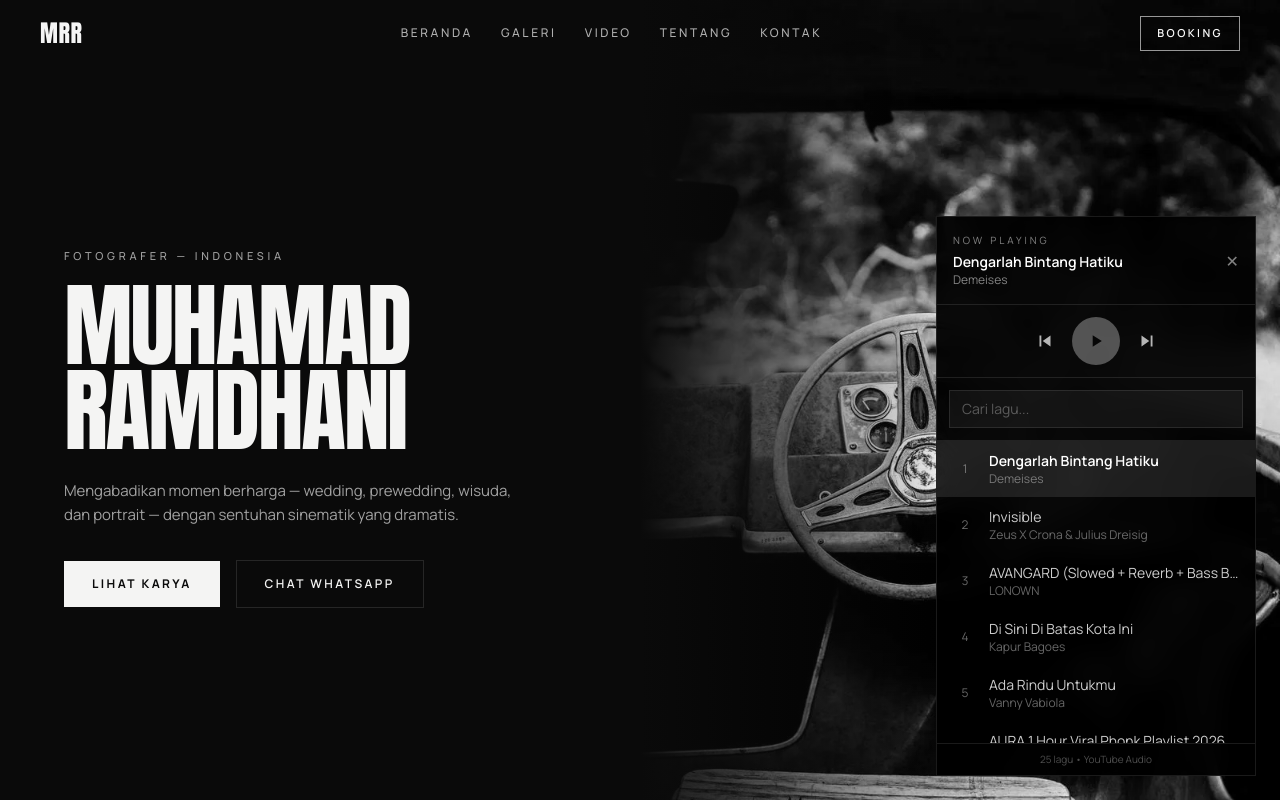
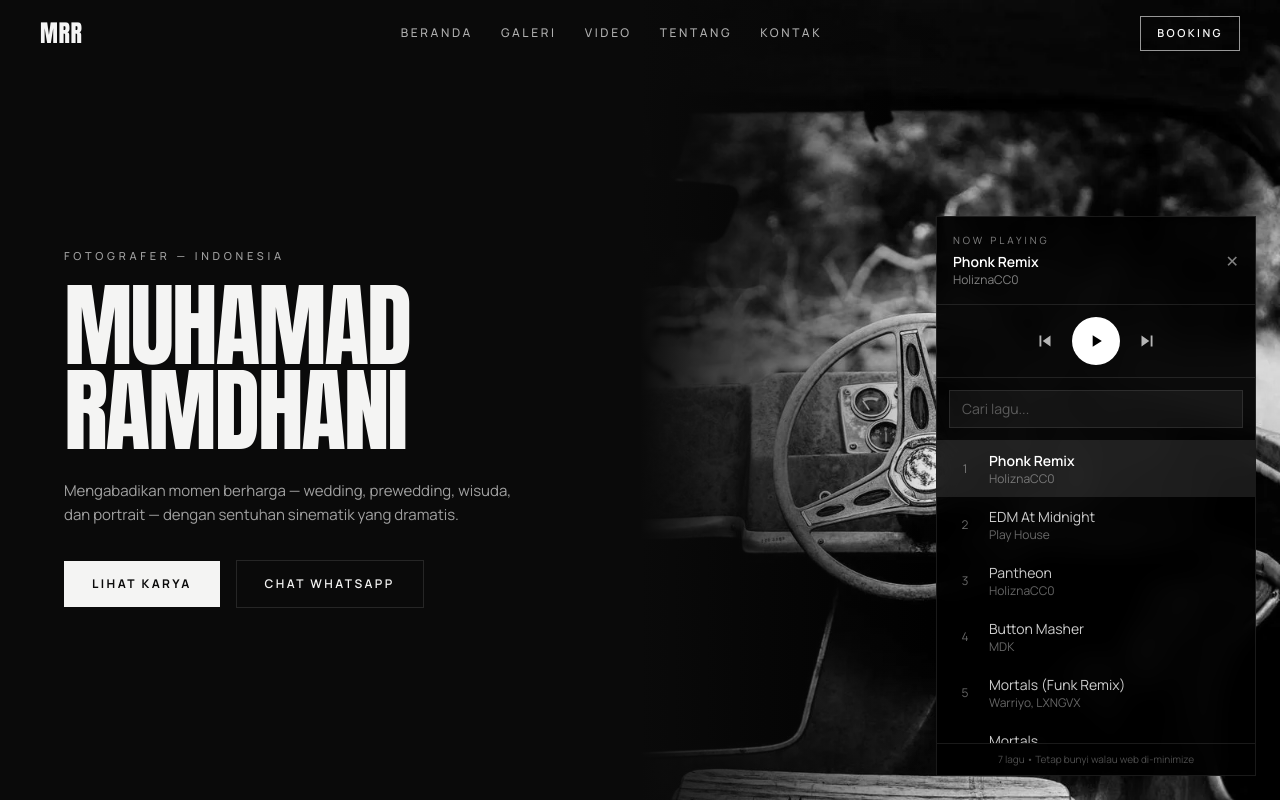
Before and after one commit to depokmimi/Portofolio--fotografer, a Next.js app: page / in a window 1280 px wide. Both pictures are taken after a click on the button "Open music player". Shown: the top 800 px of the page. Built offline with nearby package versions, Linux system fonts and the light colour scheme.

Commit message:
Player MP3 phonk/EDM (7 lagu) dengan background play

```diff
--- a/app/components/MusicPlayer.tsx
+++ b/app/components/MusicPlayer.tsx
@@ -1,33 +1,44 @@
 "use client";
 
-import { useState, useRef, useEffect } from "react";
+import { useState, useRef, useEffect, useCallback } from "react";
 
-// Musik royalty-free dari repo mulmocast-media (bisa di-stream langsung)
+// Playlist: CC0 + NCS (royalty-free, boleh dipakai)
+// 1-3: CC0 dari sapirca/timecues-studio | 4-7: NCS dari incrxyt/.mp3-files-for-terribledash
 const TRACKS = [
   {
-    title: "Theme",
-    artist: "mulmocast-media",
-    url: "https://raw.githubusercontent.com/receptron/mulmocast-media/main/bgms/theme001.mp3",
+    title: "Phonk Remix",
+    artist: "HoliznaCC0",
+    src: "https://raw.githubusercontent.com/sapirca/timecues-studio/main/data-default/songs/phonk-remix/phonk-remix.mp3",
   },
   {
-    title: "Classical I",
-    artist: "mulmocast-media",
-    url: "https://raw.githubusercontent.com/receptron/mulmocast-media/main/bgms/classical001.mp3",
+    title: "EDM At Midnight",
+    artist: "Play House",
+    src: "https://raw.githubusercontent.com/sapirca/timecues-studio/main/data-default/songs/edm-at-midnight/edm-at-midnight.mp3",
   },
   {
-    title: "Classical II",
-    artist: "mulmocast-media",
-    url: "https://raw.githubusercontent.com/receptron/mulmocast-media/main/bgms/classical002.mp3",
+    title: "Pantheon",
+    artist: "HoliznaCC0",
+    src: "https://raw.githubusercontent.com/sapirca/timecues-studio/main/data-default/songs/pantheon/pantheon.mp3",
   },
   {
-    title: "Vibe I",
-    artist: "mulmocast-media",
-    url: "https://raw.githubusercontent.com/receptron/mulmocast-media/main/bgms/vibe001.mp3",
+    title: "Button Masher",
+    artist: "MDK",
+    src: "https://raw.githubusercontent.com/incrxyt/.mp3-files-for-terribledash/main/MDK%20-%20Button%20Masher%20%5BNCS%20Release%5D.mp3",
   },
   {
-    title: "Vibe II",
-    artist: "mulmocast-media",
-    url: "https://raw.githubusercontent.com/receptron/mulmocast-media/main/bgms/vibe002.mp3",
+    title: "Mortals (Funk Remix)",
+    artist: "Warriyo, LXNGVX",
+    src: "https://raw.githubusercontent.com/incrxyt/.mp3-files-for-terribledash/main/Warriyo%2C%20LXNGVX%20-%20Mortals%20Funk%20Remix%20%5BNCS%20Release%5D.mp3",
+  },
+  {
+    title: "Mortals",
+    artist: "Warriyo, Laura Brehm",
+    src: "https://raw.githubusercontent.com/incrxyt/.mp3-files-for-terribledash/main/Warriyo%2C%20Laura%20Brehm%20-%20Mortals%20%28feat.%20Laura%20Brehm%29%20%5BNCS%20Release%5D.mp3",
+  },
+  {
+    title: "a little break",
+    artist: "youth®",
+    src: "https://raw.githubusercontent.com/incrxyt/.mp3-files-for-terribledash/main/youth%C2%AE%20-%20a%20little%20break%20%5BNCS%20Release%5D.mp3",
   },
 ];
 
@@ -35,61 +46,155 @@ export default function MusicPlayer() {
   const [isPlaying, setIsPlaying] = useState(false);
   const [currentTrack, setCurrentTrack] = useState(0);
   const [isExpanded, setIsExpanded] = useState(false);
-  const audioRef = useRef<HTMLAudioElement>(null);
+  const [search, setSearch] = useState("");
+  const audioRef = useRef<HTMLAudioElement | null>(null);
 
   const track = TRACKS[currentTrack];
 
-  useEffect(() => {
+  const filteredTracks = TRACKS.map((t, i) => ({ ...t, index: i })).filter(
+    (t) =>
+      t.title.toLowerCase().includes(search.toLowerCase()) ||
+      t.artist.toLowerCase().includes(search.toLowerCase())
+  );
+
+  const playTrack = useCallback((index: number) => {
+    setCurrentTrack(index);
+    const audio = audioRef.current;
+    if (audio) {
+      audio.src = TRACKS[index].src;
+      audio.play().catch(() => {});
+    }
+  }, []);
+
+  const togglePlay = useCallback(() => {
     const audio = audioRef.current;
     if (!audio) return;
     if (isPlaying) {
-      audio.play().catch(() => setIsPlaying(false));
+      audio.pause();
     } else {
+      if (!audio.src) audio.src = track.src;
+      audio.play().catch(() => {});
+    }
+  }, [isPlaying, track.src]);
+
+  const nextTrack = useCallback(() => {
+    playTrack((currentTrack + 1) % TRACKS.length);
+  }, [currentTrack, playTrack]);
+
+  const prevTrack = useCallback(() => {
+    playTrack((currentTrack - 1 + TRACKS.length) % TRACKS.length);
+  }, [currentTrack, playTrack]);
+
+  // Setup audio element + Media Session API (untuk background play & lock screen)
+  useEffect(() => {
+    const audio = new Audio();
+    audio.preload = "metadata";
+    audioRef.current = audio;
+
+    const onPlay = () => setIsPlaying(true);
+    const onPause = () => setIsPlaying(false);
+    const onEnded = () => {
+      setCurrentTrack((prev) => {
+        const next = (prev + 1) % TRACKS.length;
+        setTimeout(() => {
+          const a = audioRef.current;
+          if (a) {
+            a.src = TRACKS[next].src;
+            a.play().catch(() => {});
+          }
+        }, 0);
+        return next;
+      });
+    };
+
+    audio.addEventListener("play", onPlay);
+    audio.addEventListener("pause", onPause);
+    audio.addEventListener("ended", onEnded);
+
+    // Media Session API: kontrol dari lock screen / notifikasi
+    if ("mediaSession" in navigator) {
+      try {
+        navigator.mediaSession.setActionHandler("play", () => audio.play().catch(() => {}));
+        navigator.mediaSession.setActionHandler("pause", () => audio.pause());
+        navigator.mediaSession.setActionHandler("previoustrack", () => {
+          setCurrentTrack((prev) => {
+            const idx = (prev - 1 + TRACKS.length) % TRACKS.length;
+            setTimeout(() => {
+              const a = audioRef.current;
+              if (a) {
+                a.src = TRACKS[idx].src;
+                a.play().catch(() => {});
+              }
+            }, 0);
+            return idx;
+          });
+        });
+        navigator.mediaSession.setActionHandler("nexttrack", () => {
+          setCurrentTrack((prev) => {
+            const idx = (prev + 1) % TRACKS.length;
+            setTimeout(() => {
+              const a = audioRef.current;
+              if (a) {
+                a.src = TRACKS[idx].src;
+                a.play().catch(() => {});
+              }
+            }, 0);
+            return idx;
+          });
+        });
+      } catch {
+        // Abaikan kalau browser tidak support
+      }
+    }
+
+    return () => {
+      audio.removeEventListener("play", onPlay);
+      audio.removeEventListener("pause", onPause);
+      audio.removeEventListener("ended", onEnded);
       audio.pause();
+      audioRef.current = null;
+    };
+  }, []);
+
+  // Update Media Session metadata saat lagu berganti
+  useEffect(() => {
+    if ("mediaSession" in navigator) {
+      try {
+        navigator.mediaSession.metadata = new MediaMetadata({
+          title: track.title,
+          artist: track.artist,
+          album: "Portofolio Music",
+        });
+      } catch {
+        // Abaikan
+      }
     }
-  }, [isPlaying, currentTrack]);
-
-  const togglePlay = () => setIsPlaying(!isPlaying);
-
-  const nextTrack = () => {
-    setCurrentTrack((currentTrack + 1) % TRACKS.length);
-    setIsPlaying(true);
-  };
-
-  const prevTrack = () => {
-    setCurrentTrack((currentTrack - 1 + TRACKS.length) % TRACKS.length);
-    setIsPlaying(true);
-  };
+  }, [track]);
 
   return (
     <div className="fixed bottom-6 right-6 z-50">
-      <audio
-        ref={audioRef}
-        src={track.url}
-        onEnded={nextTrack}
-        preload="none"
-      />
       {isExpanded ? (
-        <div className="w-64 border border-white/10 bg-black/90 p-4 backdrop-blur-md">
-          <div className="flex items-center justify-between">
-            <p className="text-[10px] tracking-[0.3em] text-white/50 uppercase">Now Playing</p>
+        <div className="flex max-h-[70vh] w-72 flex-col border border-white/10 bg-black/95 backdrop-blur-md sm:w-80">
+          {/* Header */}
+          <div className="flex items-center justify-between border-b border-white/10 p-4">
+            <div className="min-w-0">
+              <p className="text-[10px] tracking-[0.3em] text-white/50 uppercase">Now Playing</p>
+              <p className="mt-1 truncate text-sm font-semibold text-white">{track.title}</p>
+              <p className="truncate text-xs text-white/50">{track.artist}</p>
+            </div>
             <button
               onClick={() => setIsExpanded(false)}
-              className="text-white/50 hover:text-white"
+              className="ml-2 shrink-0 text-white/50 hover:text-white"
               aria-label="Minimize"
             >
               ✕
             </button>
           </div>
-          <p className="mt-2 truncate text-sm font-semibold text-white">{track.title}</p>
-          <p className="truncate text-xs text-white/50">{track.artist}</p>
-          <div className="mt-4 flex items-center justify-center gap-4">
-            <button
-              onClick={prevTrack}
-              className="text-white/70 hover:text-white"
-              aria-label="Previous"
-            >
-              <svg width="20" height="20" viewBox="0 0 24 24" fill="currentColor">
+
+          {/* Controls */}
+          <div className="flex items-center justify-center gap-4 border-b border-white/10 p-3">
+            <button onClick={prevTrack} className="text-white/70 hover:text-white" aria-label="Previous">
+              <svg width="22" height="22" viewBox="0 0 24 24" fill="currentColor">
                 <path d="M6 6h2v12H6zm3.5 6l8.5 6V6z" />
               </svg>
             </button>
@@ -108,18 +213,60 @@ export default function MusicPlayer() {
                 </svg>
               )}
             </button>
-            <button
-              onClick={nextTrack}
-              className="text-white/70 hover:text-white"
-              aria-label="Next"
-            >
-              <svg width="20" height="20" viewBox="0 0 24 24" fill="currentColor">
+            <button onClick={nextTrack} className="text-white/70 hover:text-white" aria-label="Next">
+              <svg width="22" height="22" viewBox="0 0 24 24" fill="currentColor">
                 <path d="M6 18l8.5-6L6 6v12zM16 6v12h2V6h-2z" />
               </svg>
             </button>
           </div>
-          <p className="mt-3 text-center text-[10px] text-white/30">
-            {currentTrack + 1} / {TRACKS.length}
+
+          {/* Search */}
+          <div className="border-b border-white/10 p-3">
+            <input
+              type="text"
+              value={search}
+              onChange={(e) => setSearch(e.target.value)}
+              placeholder="Cari lagu..."
+              className="w-full border border-white/10 bg-white/5 px-3 py-2 text-sm text-white placeholder-white/30 outline-none focus:border-white/30"
+            />
+          </div>
+
+          {/* Song list */}
+          <div className="flex-1 overflow-y-auto">
+            {filteredTracks.map((t) => (
+              <button
+                key={t.src}
+                onClick={() => playTrack(t.index)}
+                className={`flex w-full items-center gap-3 px-4 py-2.5 text-left transition-colors hover:bg-white/5 ${
+                  t.index === currentTrack ? "bg-white/10" : ""
+                }`}
+              >
+                <span className="w-6 shrink-0 text-center text-xs text-white/40">
+                  {t.index === currentTrack && isPlaying ? (
+                    <span className="inline-flex items-end gap-0.5">
+                      <span className="w-0.5 animate-pulse bg-white" style={{ height: "12px" }} />
+                      <span className="w-0.5 animate-pulse bg-white" style={{ height: "8px", animationDelay: "0.2s" }} />
+                      <span className="w-0.5 animate-pulse bg-white" style={{ height: "10px", animationDelay: "0.4s" }} />
+                    </span>
+                  ) : (
+                    t.index + 1
+                  )}
+                </span>
+                <span className="min-w-0 flex-1">
+                  <span className={`block truncate text-sm ${t.index === currentTrack ? "font-semibold text-white" : "text-white/80"}`}>
+                    {t.title}
+                  </span>
+                  <span className="block truncate text-xs text-white/40">{t.artist}</span>
+                </span>
+              </button>
+            ))}
+            {filteredTracks.length === 0 && (
+              <p className="p-4 text-center text-sm text-white/40">Lagu tidak ditemukan</p>
+            )}
+          </div>
+
+          <p className="border-t border-white/10 p-2 text-center text-[10px] text-white/30">
+            {TRACKS.length} lagu • Tetap bunyi walau web di-minimize
           </p>
         </div>
       ) : (
--- a/app/layout.tsx
+++ b/app/layout.tsx
@@ -1,7 +1,7 @@
 import type { Metadata } from "next";
 import { Anton, Bodoni_Moda, Manrope, Pinyon_Script } from "next/font/google";
 import "./globals.css";
-import YoutubeAudioPlayer from "./components/YoutubeAudioPlayer";
+import MusicPlayer from "./components/MusicPlayer";
 
 const anton = Anton({
   variable: "--font-anton",
@@ -68,7 +68,7 @@ export default function RootLayout({ children }: LayoutProps<"/">) {
       </head>
       <body className="min-h-full bg-paper text-ink">
         {children}
-        <YoutubeAudioPlayer />
+        <MusicPlayer />
       </body>
     </html>
   );
```
